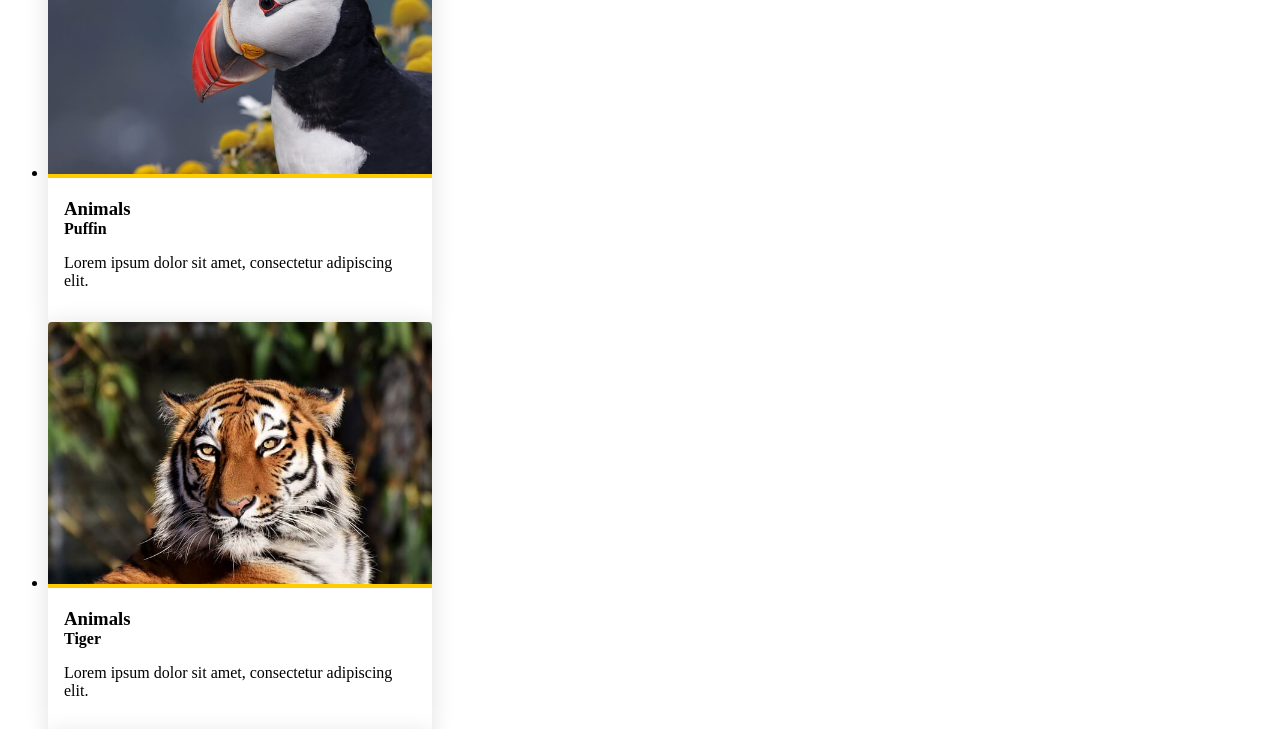
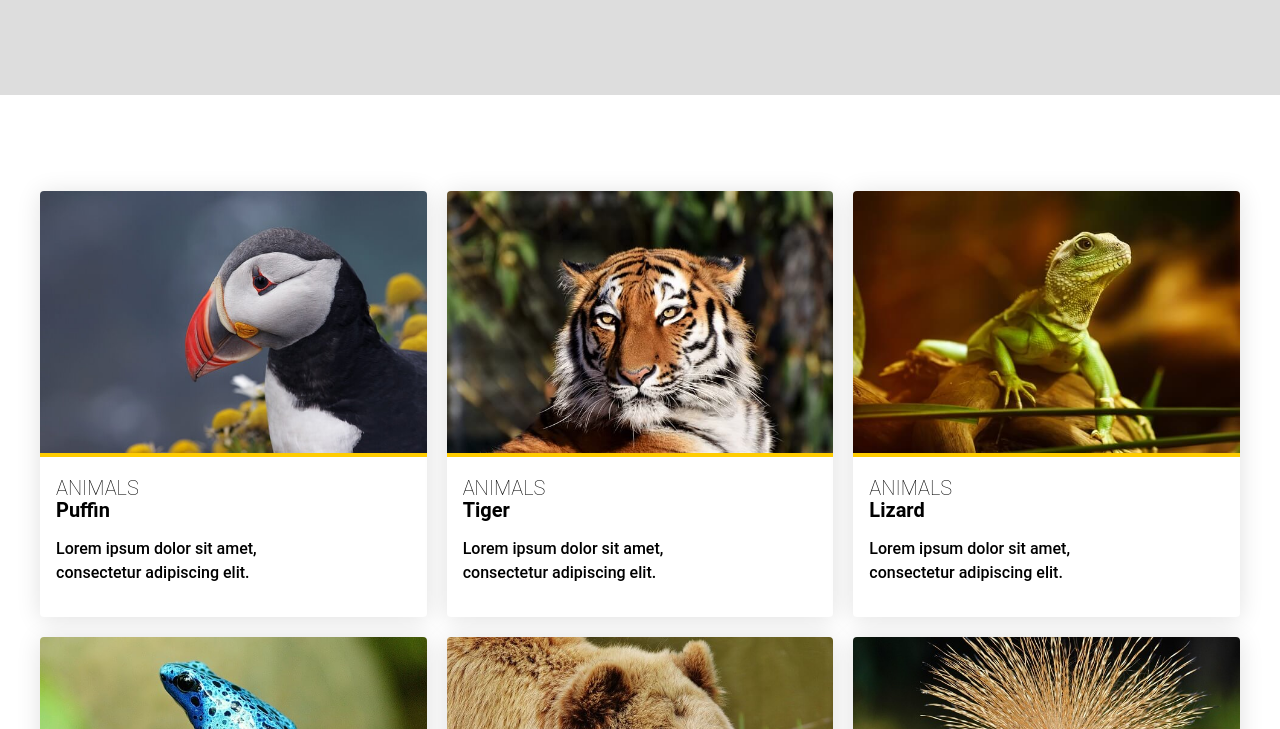
Before and after one commit to brodyedwardrichards/cprg-218-assign-1, a plain HTML site: page index.html in a window 1280 px wide. Shown: the part 215-944 px from the top of the page. Drawn offline with Linux system fonts and the light colour scheme; the site is published under a folder, as on GitHub Pages, so addresses that start at the root find nothing.

Commit message:
Update index.html
updates file origins

```diff
--- a/index.html
+++ b/index.html
@@ -4,11 +4,11 @@
   <meta charset="UTF-8">
   <meta http-equiv="X-UA-Compatible" content="IE=edge">
   <meta name="viewport" content="width=device-width, initial-scale=1.0">
-  <link rel="stylesheet" type="text/css" href="/styles/reset.css">
-  <link rel="stylesheet" type="text/css" href="/styles/fonts.css">
-  <link rel="stylesheet" type="text/css" href="/styles/global.css">
-  <link rel="stylesheet" type="text/css" href="styles/assignment-one-starter.css">
-  <link rel="stylesheet" type="text/css" href="/styles/assignment_one.css">
+  <link rel="stylesheet" type="text/css" href="./styles/reset.css">
+  <link rel="stylesheet" type="text/css" href="./styles/fonts.css">
+  <link rel="stylesheet" type="text/css" href="./styles/global.css">
+  <link rel="stylesheet" type="text/css" href="./styles/assignment-one-starter.css">
+  <link rel="stylesheet" type="text/css" href="./styles/assignment_one.css">
   <title>Responsive CSS Layout</title>
 </head>
 <body>
```
